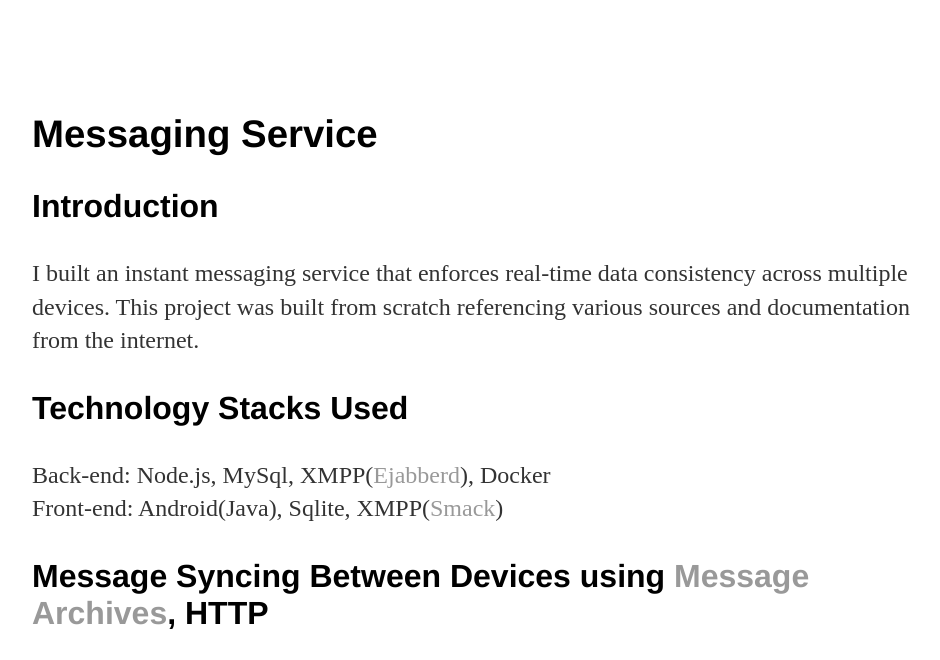
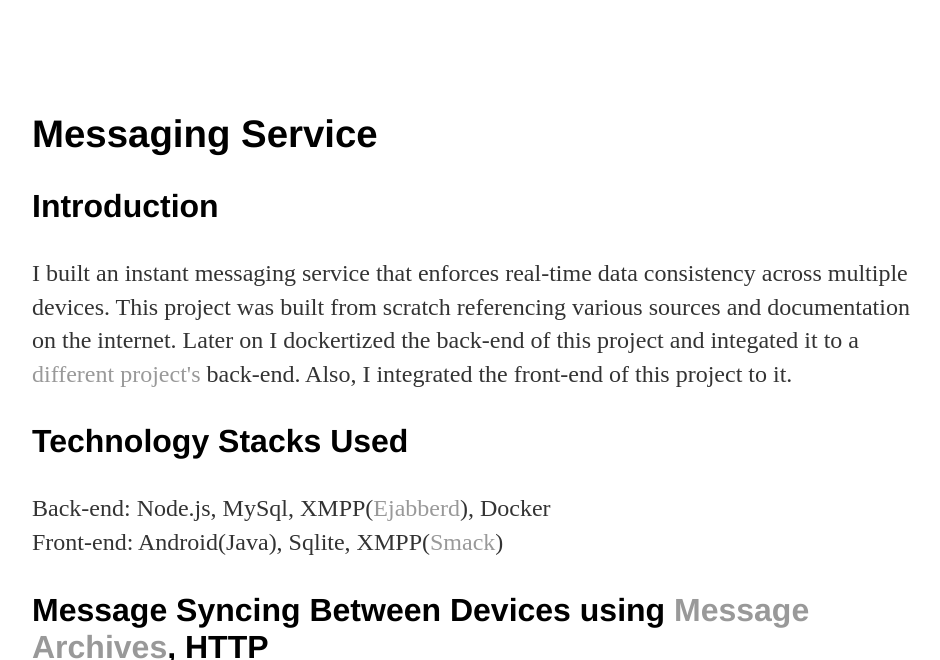
Before and after one commit to jcho7022/jcho7022.github.io, a Jekyll site: the page built from projects/chatbot/index.html, in a window 1280 px wide and 900 px high, scrolled down 2017 px, cut to the strip 0-660 px from the top of the window. Shown: the whole strip, without its empty margins (160-1100 px from the left). Built offline with Jekyll 4.4.1, drawn with Linux system fonts in a browser that asks for light colours.

Commit message:
Update index.html

```diff
--- a/projects/chatbot/index.html
+++ b/projects/chatbot/index.html
@@ -25,7 +25,11 @@
 <h2>Messaging Service</h2>
 <h3>Introduction</h3>
 <p>I built an instant messaging service that enforces real-time data consistency across multiple devices.
-This project was built from scratch referencing various sources and documentation from the internet.</p>
+This project was built from scratch referencing various sources and documentation on the internet.
+ Later on I dockertized the back-end of this project and integated it to a
+ <a href="https://jcho7022.github.io/projects/float/">different project's</a> back-end.
+ Also, I integrated the front-end of this project to it.
+
 <h3>Technology Stacks Used</h3>
 <p>Back-end: Node.js, MySql, XMPP(<a href="https://www.ejabberd.im/">Ejabberd</a>), Docker<br>
 Front-end: Android(Java), Sqlite, XMPP(<a href="https://github.com/igniterealtime/Smack">Smack</a>)</p>
```
